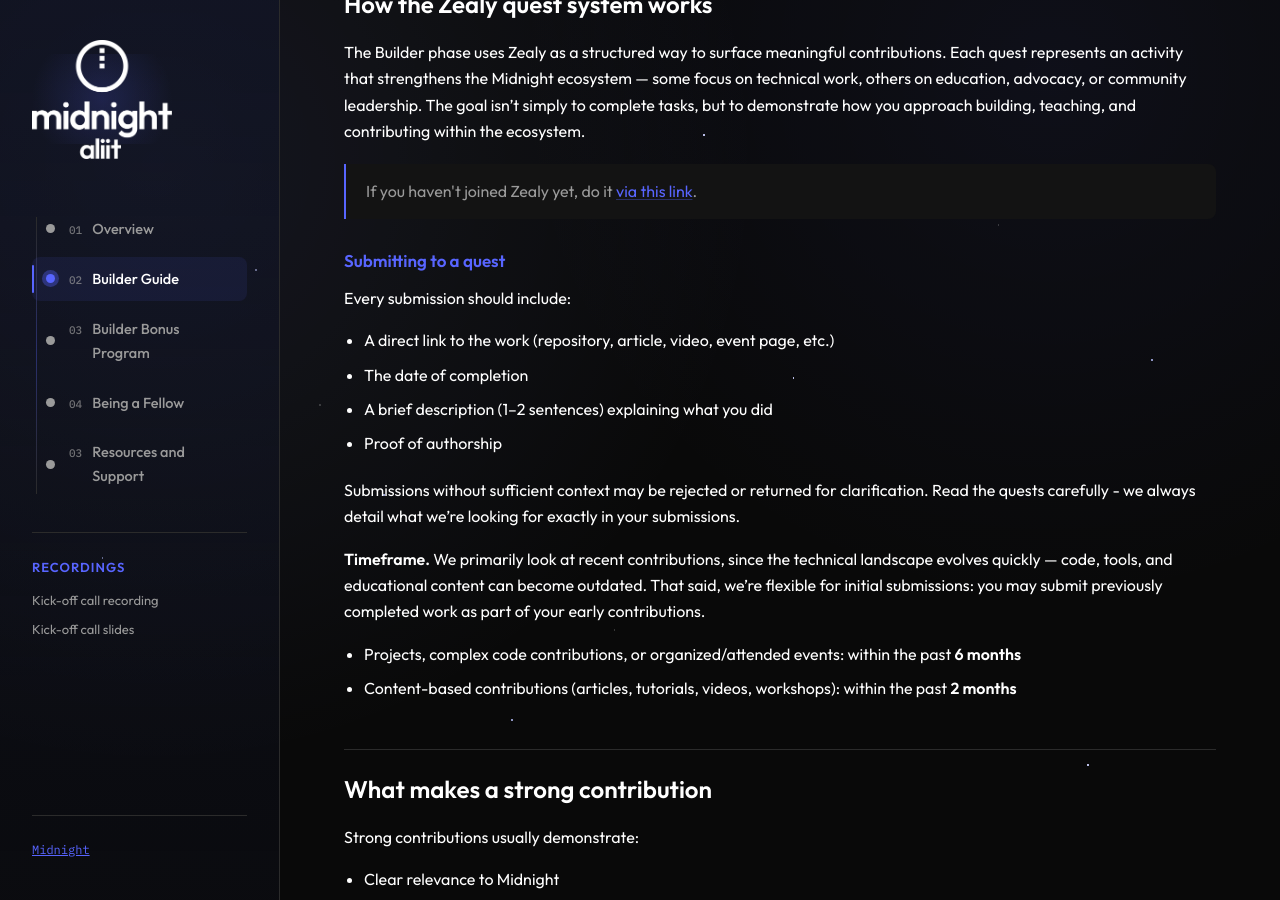
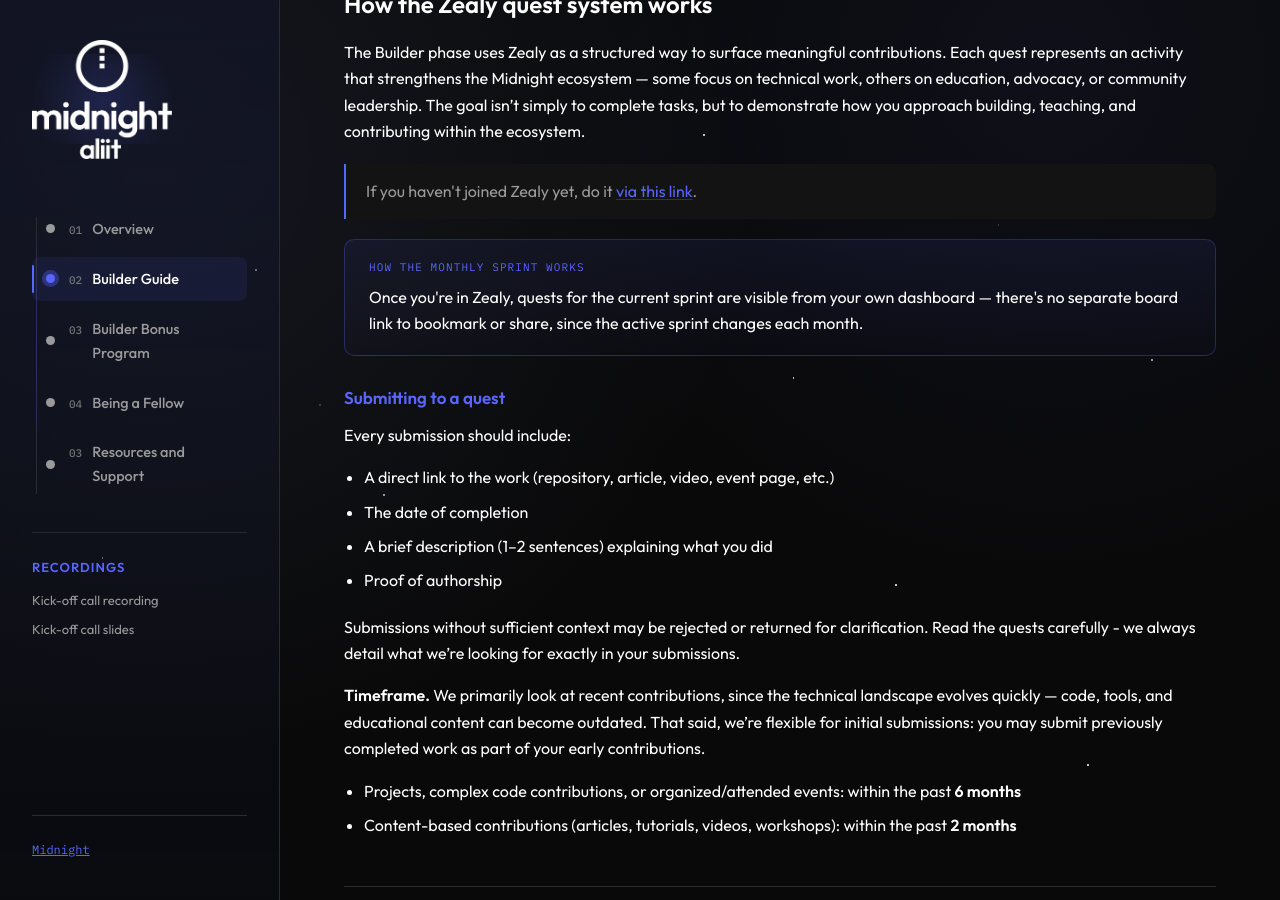
Before and after one commit to zsofimajor/aliit-builder-hub, a Jekyll site: the page built from builder-guide/index.md, in a window 1280 px wide and 900 px high, scrolled down 4212 px. Built offline with Jekyll 4.4.1, drawn with Linux system fonts in a browser that asks for light colours; some of the changed text lies outside the part shown.

Commit message:
Update index.md

```diff
--- a/builder-guide/index.md
+++ b/builder-guide/index.md
@@ -42,7 +42,7 @@
 
 - Join the [Discord channel](https://discord.gg/Qm9SnQMTBf)
 - Introduce yourself briefly
-- Join <a href="https://zealy.io/cw/midnight-aliit/invite/rAd6oibYOADbj59MZv5HV">the Aliit Zealy board</a>, and review the available Zealy quests
+- Join <a href="https://zealy.io/cw/midnight-aliit/invite/rAd6oibYOADbj59MZv5HV">the Aliit Zealy board</a>, and review the available Zealy quests on [the sprint tab](https://zealy.io/cw/midnight-aliit/questboard/sprints)
 - Identify 2–3 quests that match your strengths
 - Begin your first contribution, or submit recent past work
 
@@ -132,6 +132,10 @@
 The Builder phase uses Zealy as a structured way to surface meaningful contributions. Each quest represents an activity that strengthens the Midnight ecosystem — some focus on technical work, others on education, advocacy, or community leadership. The goal isn't simply to complete tasks, but to demonstrate how you approach building, teaching, and contributing within the ecosystem.
 
 <blockquote>If you haven't joined Zealy yet, do it <a href="https://zealy.io/cw/midnight-aliit/invite/rAd6oibYOADbj59MZv5HV">via this link</a>.</blockquote>
+<div class="callout">
+  <span class="callout-label">How the monthly sprint works</span>
+  <p>Once you're in Zealy, quests for the current sprint are visible from your own dashboard — there's no separate board link to bookmark or share, since the active sprint changes each month.</p>
+</div>
 
 ### Submitting to a quest
 
```
